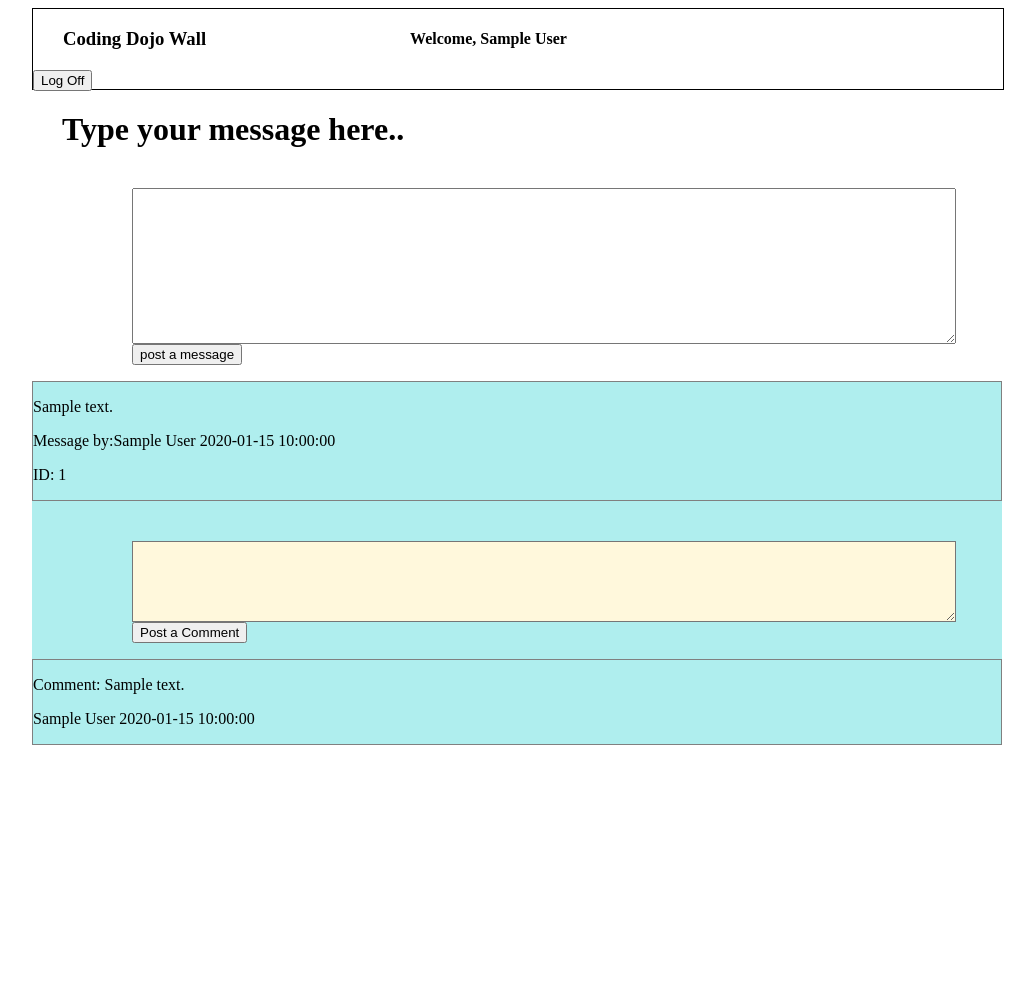
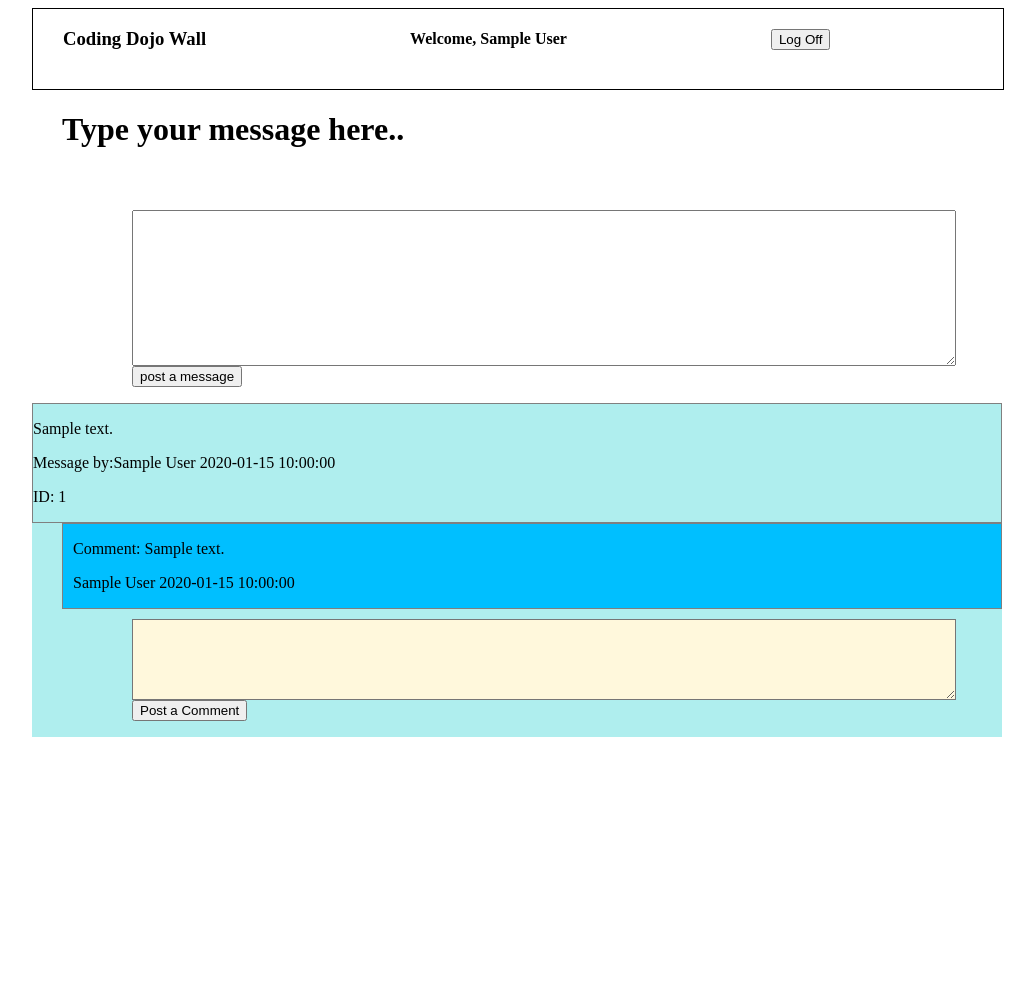
Before and after one commit to caseylarue/PHP_MySQL, a PHP site: page /wall.php in a window 1280 px wide. Shown: the top 985 px of the page, without its empty margins (123-1158 px from the left). Run offline with PHP 8.4, Linux system fonts and the light colour scheme; the visitor is signed in with stand-in values (Sample User, id 1); tables that the repository leaves empty or names only in its code hold one stand-in row (values such as "Sample post").

Commit message:
modifications to the wall assignment

```diff
--- a/the_wall/wall.php
+++ b/the_wall/wall.php
@@ -23,7 +23,7 @@
 			height: 80px;
 		}
 
-		div#nav h3, h4, a {
+		div#nav h3, h4, form {
 			display: inline-block;
 			vertical-align: top;
 		}
@@ -36,7 +36,7 @@
 			margin-left: 200px;
 		}
 
-		div#nav a {
+		div#nav form {
 			margin-left: 200px;
 			margin-top: 20px;
 		}
@@ -45,7 +45,7 @@
 			border: 1px solid gray;
 		}
 
-		#post, .comment_post {
+		#post {
 			margin-top: 40px;
 			margin-left: 100px;
 		}
@@ -62,6 +62,10 @@
 			padding-left: 10px;
 		}
 
+		.comment_post {
+			margin-top: 10px;
+			margin-left: 100px;
+		}
 
 		.comment_post textarea {
 			background-color: #FFF8DC;
@@ -69,6 +73,12 @@
 
 		.comments {
 			border: 1px solid gray;
+			margin-left: 30px;
+			background-color: #00BFFF;
+		}
+
+		.comments p {
+			margin-left: 10px;
 		}
 
 		.msg_comment {
@@ -118,12 +128,6 @@
 				<p><?= "ID: " . $_SESSION['msg_id'] ?></p>
 			</div>
 
-			<form class='comment_post' action='process.php'  method='post'>
-			<input type='hidden' name='action' value='comment_post'>
-			<input type='hidden' name='msg_id' value='<?= $_SESSION['msg_id'] ?> '>
-			<textarea rows='5'  cols='100' name='comment' name=> </textarea>
-			<input type='submit' value='Post a Comment'>
-			</form>
 <?php
 
 			$query_comments = "SELECT comments.comment, comments.created_at as comment_date, users.first_name, users.last_name, comments.messages_id
@@ -143,6 +147,14 @@
 					echo "</div>";
 				}
 			}
+?>
+			<form class='comment_post' action='process.php'  method='post'>
+			<input type='hidden' name='action' value='comment_post'>
+			<input type='hidden' name='msg_id' value='<?= $_SESSION['msg_id'] ?> '>
+			<textarea rows='5'  cols='100' name='comment' name=> </textarea>
+			<input type='submit' value='Post a Comment'>
+			</form>
+<?php
 		}
 ?>
 		</div> <!-- end of msg_comment -->
```
